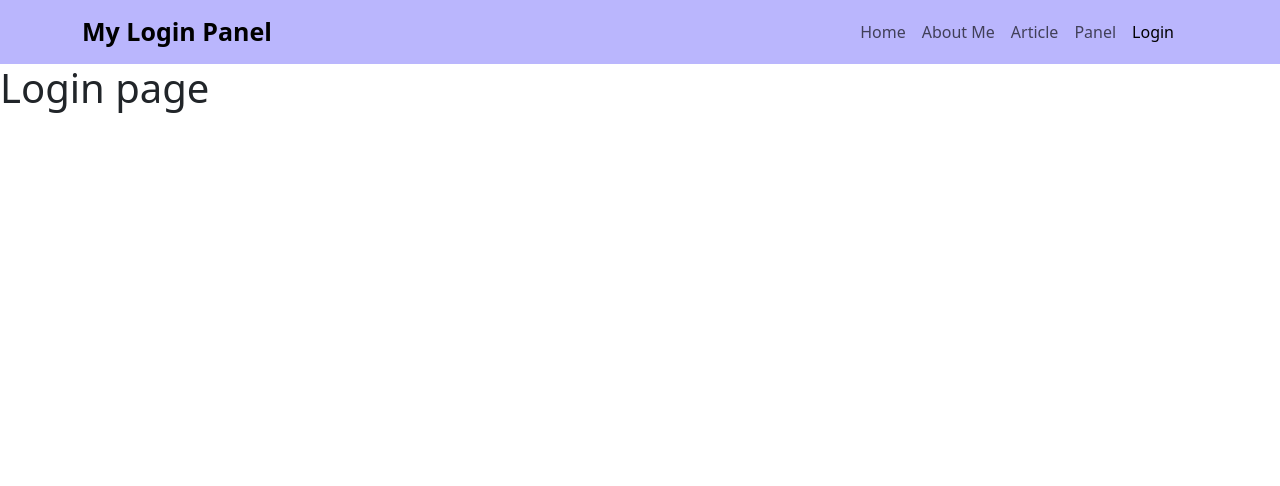
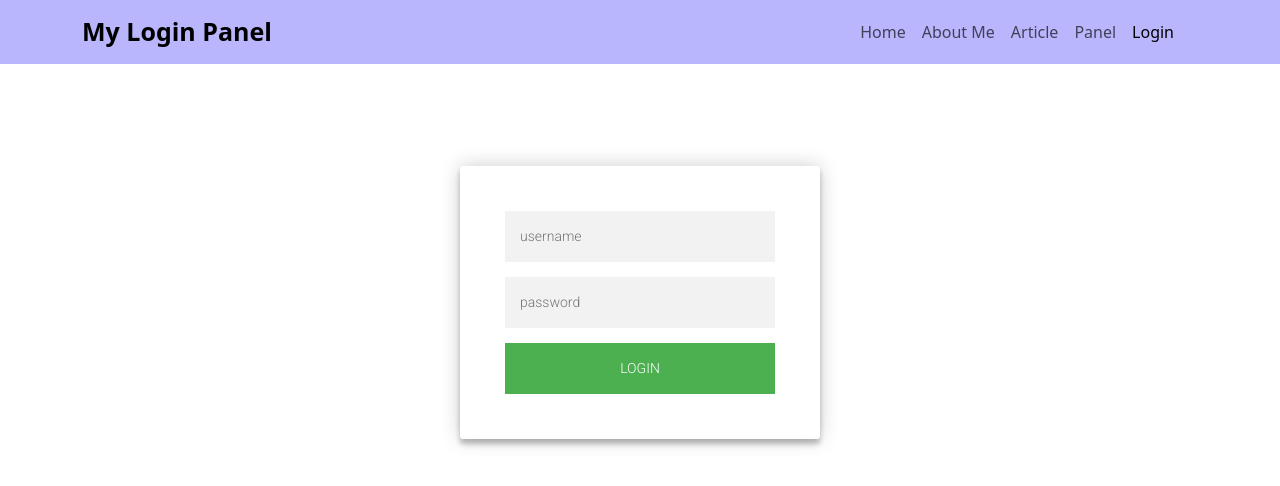
Before and after one commit to JafarSoltani9/React, a React (Create React App) app in the folder spa-panel-project/: page /login in a window 1280 px wide. Shown: the top 486 px of the page. Built offline with nearby package versions, Linux system fonts and the light colour scheme.

Commit message:
create login page

```diff
--- a/spa-panel-project/package.json
+++ b/spa-panel-project/package.json
@@ -15,6 +15,7 @@
     "react-dom": "^18.3.1",
     "react-router-dom": "^6.26.1",
     "react-scripts": "5.0.1",
+    "sweetalert2": "^11.13.1",
     "web-vitals": "^2.1.4"
   },
   "scripts": {
--- /dev/null
+++ b/spa-panel-project/src/Utils.js
@@ -0,0 +1,4 @@
+export const isLogin = (username) => {
+    if (document.cookie == 'username=admin') return true
+    return false
+}
--- a/spa-panel-project/src/components/PrivateRoute.js
+++ b/spa-panel-project/src/components/PrivateRoute.js
@@ -1,14 +1,11 @@
 import { Navigate } from 'react-router-dom'
+import {isLogin} from '../Utils'
 
 function PrivateRoute ({children}){
 
-    const isLogin = (username) => {
-        if (username == 'admin') return true
-        return false
-    }
     return (
         <>
-            {isLogin('admin') ? children : <Navigate to='/'/>}
+            {isLogin() ? children : <Navigate to='/login'/>}
         </>
     )
 }
--- a/spa-panel-project/src/components/navbar/Navbar.js
+++ b/spa-panel-project/src/components/navbar/Navbar.js
@@ -4,8 +4,15 @@ import Nav from 'react-bootstrap/Nav';
 import Navbar from 'react-bootstrap/Navbar';
 import Offcanvas from 'react-bootstrap/Offcanvas';
 import './Navbar.css'
+import { useState } from 'react';
+import { isLogin } from '../../Utils'
 
 function MyNavbar() {
+    const [loginStatus , setLoginStatus] = useState(isLogin() ? 'Exit' : 'Login'  )
+    const loginHandler = () =>{
+        document.cookie = "username=admin; expires=Thu, 18 Dec 2015 12:00:00 UTC";
+        setLoginStatus('Login')
+    }
     return (
         <Navbar style={{backgroundColor:'rgb(186,182,253)'}} expand="lg" >
             <Container>
@@ -25,7 +32,9 @@ function MyNavbar() {
                             <NavLink to ='/about' className='nav-link'>About Me</NavLink>
                             <NavLink to='/article' className='nav-link'>Article</NavLink>
                             <NavLink to='/panel' className='nav-link'>Panel</NavLink>
-                            <NavLink to='/login' className='nav-link'>Login</NavLink>
+                            {isLogin() ?
+                            <NavLink to='/login' onClick={loginHandler} className='nav-link'>{loginStatus}</NavLink>
+                            : <NavLink to='/login' className='nav-link'>{loginStatus}</NavLink>}
 
                         </Nav>
                     </Offcanvas.Body>
--- a/spa-panel-project/src/pages/login/Login.css
+++ b/spa-panel-project/src/pages/login/Login.css
@@ -0,0 +1,91 @@
+@import url(https://fonts.googleapis.com/css?family=Roboto:300);
+
+.login-page {
+  width: 360px;
+  padding: 8% 0 0;
+  margin: auto;
+}
+.form {
+  position: relative;
+  z-index: 1;
+  background: #FFFFFF;
+  max-width: 360px;
+  margin: 0 auto 100px;
+  padding: 45px;
+  text-align: center;
+  box-shadow: 0 0 20px 0 rgba(0, 0, 0, 0.2), 0 5px 5px 0 rgba(0, 0, 0, 0.24);
+  border-radius: 3px;
+}
+.form input {
+  font-family: "Roboto", sans-serif;
+  outline: 0;
+  background: #f2f2f2;
+  width: 100%;
+  border: 0;
+  margin: 0 0 15px;
+  padding: 15px;
+  box-sizing: border-box;
+  font-size: 14px;
+}
+.form button {
+  font-family: "Roboto", sans-serif;
+  text-transform: uppercase;
+  outline: 0;
+  background: #4CAF50;
+  width: 100%;
+  border: 0;
+  padding: 15px;
+  color: #FFFFFF;
+  font-size: 14px;
+  -webkit-transition: all 0.3 ease;
+  transition: all 0.3 ease;
+  cursor: pointer;
+}
+.form button:hover,.form button:active,.form button:focus {
+  background: #43A047;
+}
+.form .message {
+  margin: 15px 0 0;
+  color: #b3b3b3;
+  font-size: 12px;
+}
+.form .message a {
+  color: #4CAF50;
+  text-decoration: none;
+}
+.form .register-form {
+  display: none;
+}
+.container {
+  position: relative;
+  z-index: 1;
+  max-width: 300px;
+  margin: 0 auto;
+}
+.container:before, .container:after {
+  content: "";
+  display: block;
+  clear: both;
+}
+.container .info {
+  margin: 50px auto;
+  text-align: center;
+}
+.container .info h1 {
+  margin: 0 0 15px;
+  padding: 0;
+  font-size: 36px;
+  font-weight: 300;
+  color: #1a1a1a;
+}
+.container .info span {
+  color: #4d4d4d;
+  font-size: 12px;
+}
+.container .info span a {
+  color: #000000;
+  text-decoration: none;
+}
+.container .info span .fa {
+  color: #EF3B3A;
+}
--- a/spa-panel-project/src/pages/login/Login.js
+++ b/spa-panel-project/src/pages/login/Login.js
@@ -1,10 +1,42 @@
+import { useState } from 'react'
 import MyNavbar from '../../components/navbar/Navbar'
+import './Login.css'
+import Swal from 'sweetalert2'
+import { useNavigate } from 'react-router-dom'
 function Login() {
+    const [username, setUsername] = useState('')
+    const [password, setPassword] = useState('')
+
+
+    const navigate = useNavigate()
+
+    const submitHandler = () =>{
+        if(username == 'admin' && password == '12345'){
+            document.cookie = "username=admin; expires=Thu, 18 Dec 2025 12:00:00 UTC";
+            navigate('/panel')
+        }else{
+            Swal.fire({
+                title: 'Wrong username or password!',
+                text: 'Do you want to continue',
+                icon: 'error',
+                confirmButtonText: 'Cool'
+            })
+        }
+    }
+
     return (
-        <div>
+        <>
             <MyNavbar />
-            <h1>Login page</h1>
+            <div className="login-page">
+                <div className="form">
+                    <form className="login-form">
+                    <input onChange={(e) => setUsername(e.target.value)} type="text" placeholder="username"/>
+                    <input onChange={(e) => setPassword(e.target.value)} type="password" placeholder="password"/>
+                    <button type='button' onClick={submitHandler}>login</button>
+                    </form>
+                </div>
         </div>
+        </>
     )
 }
 export default Login
```
Also changed, not shown: 1 other file (tests, documents, lock files or other folders).
